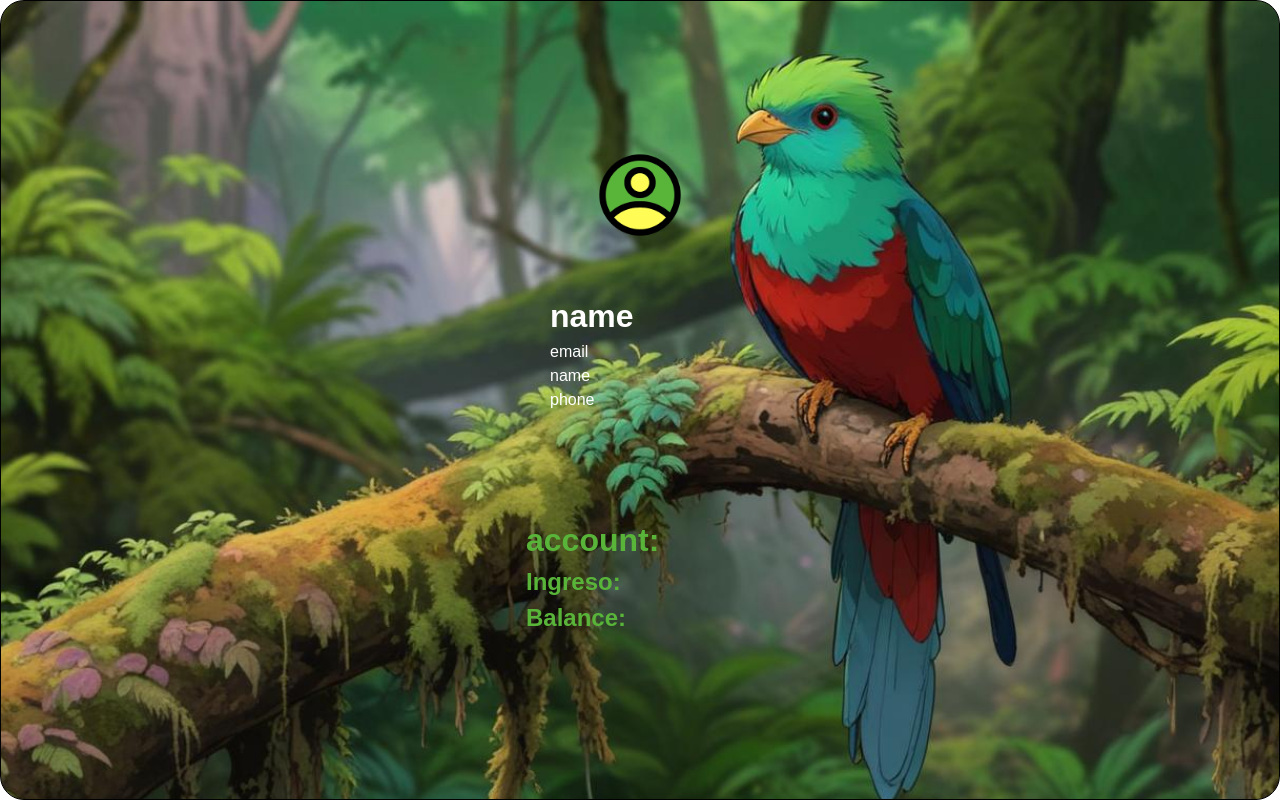
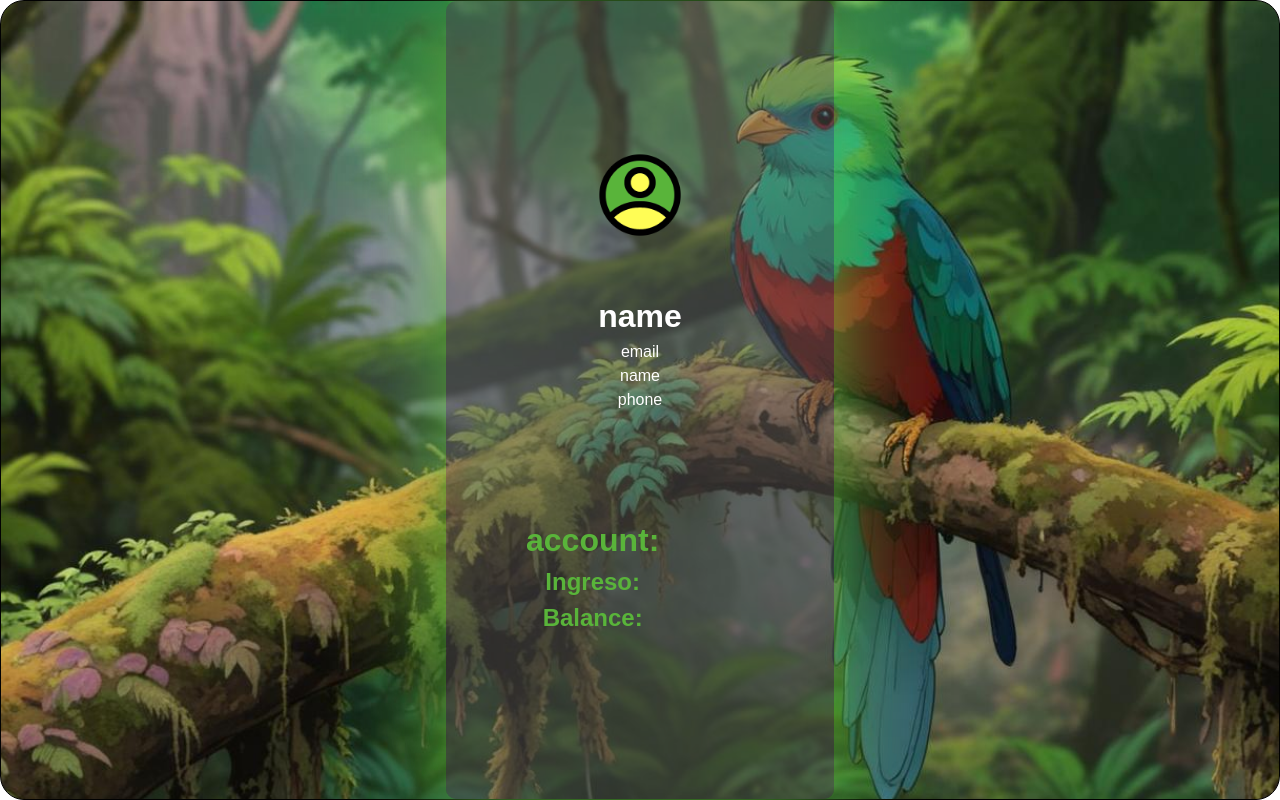
Before and after one commit to JTejaxun-2022229/React-Frontend-Banco, a React (Vite) app: page /user in a window 1280 px wide. Built offline with nearby package versions, Linux system fonts and the light colour scheme.

Commit message:
Se agrega un tono oscuro al fondo de la informacion y un sombrado a los alrededores

```diff
--- a/src/pages/userPage/userPage.css
+++ b/src/pages/userPage/userPage.css
@@ -17,6 +17,9 @@
 .user-container{
     padding: 10vh;
     display: flex;
+    background-color: rgba(83, 80, 80, 0.5);
+    border-radius: 10px;
+    box-shadow: 0 10px 100px rgba(89, 180, 58, 1);
 }
 
 img{
@@ -28,6 +31,7 @@ img{
 .info-user{
     padding: 3vh;
     color: white;
+    text-align: center;
 }
 
 .info-account{
@@ -35,4 +39,5 @@ img{
     margin-top: 10vh;
     margin-right: 20%;
     color: rgba(89,180,58,1);
+    text-align: center;
 }
```
